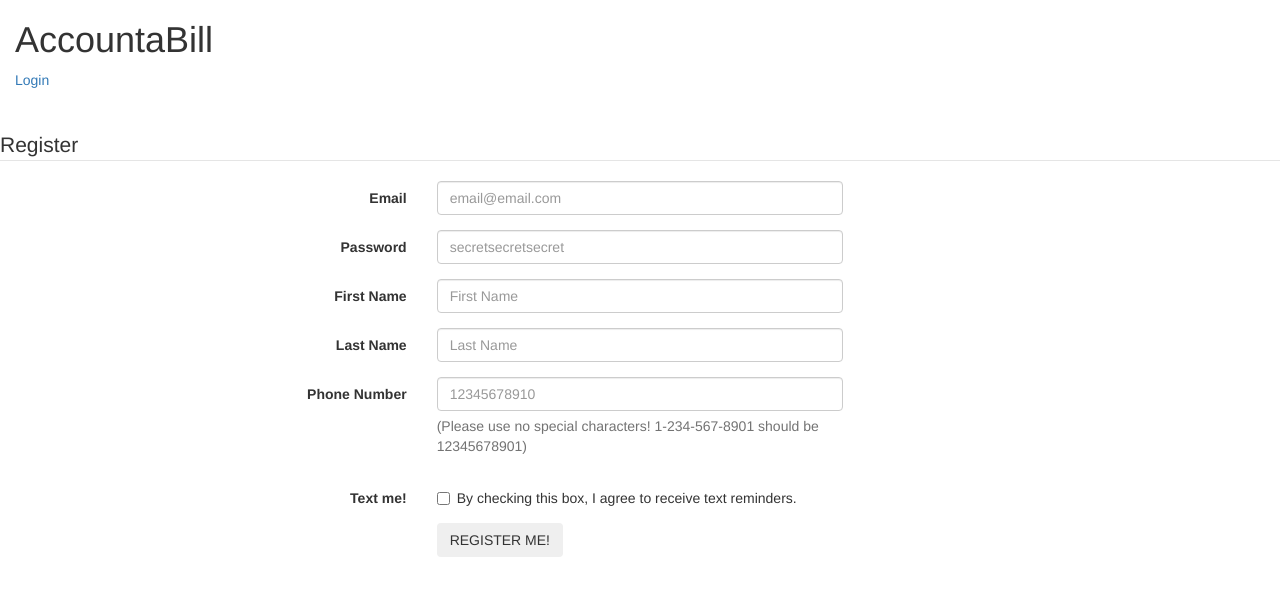
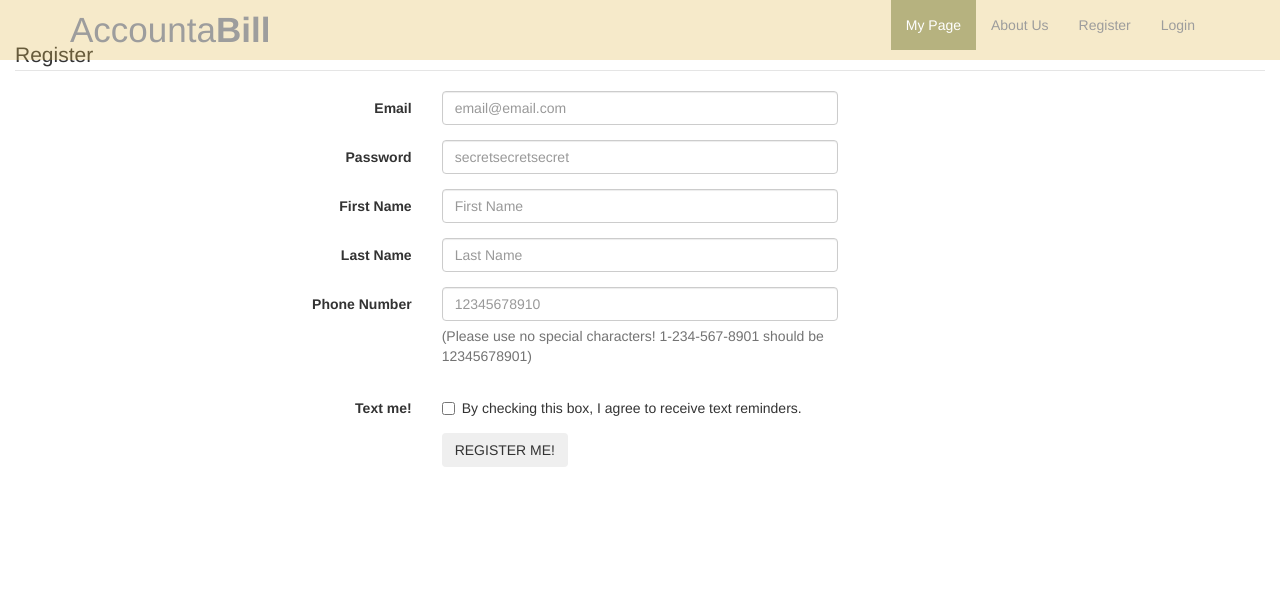
Before and after one commit to that-danya/AccountaBill, a Flask app: page /register in a window 1280 px wide. Shown: the top 596 px of the page. Run offline with Flask 2, Linux system fonts and the light colour scheme; some libraries are stand-ins or nearby versions.

Commit message:
Nav Bar Added.

```diff
--- a/static/css/my-css.css
+++ b/static/css/my-css.css
@@ -101,3 +101,56 @@ html {
   position: absolute;
   top: 0; left: 0; bottom: 0; right: 0;
 }
+
+/*CSS for nav bar*/
+.opaque-navbar {
+    background-color: rgba(0,0,0,0.5);
+  /* Transparent = rgba(0,0,0,0) / Translucent = (0,0,0,0.5)  */
+    height: 60px;
+    border-bottom: 0px;
+    transition: background-color .5s ease 0s;
+}
+
+.opaque-navbar.opaque {
+    background-color: green;
+    height: 60px;
+    transition: background-color .5s ease 0s;
+}
+
+ul.dropdown-menu {
+    background-color: green;
+}
+
+
+@media (max-width: 992px) {
+  body
+  {
+    background: green;
+  }
+  .opaque-navbar {
+    background-color: green;
+    height: 60px;
+    transition: background-color .5s ease 0s;
+}
+
+}
+
+.navbar-inverse .navbar-nav>.active>a, .navbar-inverse .navbar-nav>.active>a:focus, .navbar-inverse .navbar-nav>.active>a:hover {
+    color: #fff;
+    background-color: #b6b27f;
+}
+
+.opaque-navbar {
+    background-color: rgba(225,185,81, 0.3);
+    height: 60px;
+    border-bottom: 0px;
+    transition: background-color .5s ease 0s;
+}
+
+.navbar-brand {
+    float: left;
+    height: 50px;
+    padding: 15px 15px;
+    font-size: 35px;
+    line-height: 30px;
+}
--- /dev/null
+++ b/static/js/nav.js
@@ -0,0 +1,8 @@
+$(window).scroll(function() {
+    if($(this).scrollTop() > 50)  /*height in pixels when the navbar becomes non opaque*/
+    {
+        $('.opaque-navbar').addClass('opaque');
+    } else {
+        $('.opaque-navbar').removeClass('opaque');
+    }
+});
--- a/templates/base2.html
+++ b/templates/base2.html
@@ -1,24 +1,47 @@
 {% extends 'base.html' %}
 
+{% block script_for_page %}
+  <script src="/static/js/nav.js"></script>
+{% endblock %}
+
+
 {% block base2 %}
+<div class="navbar navbar-inverse navbar-fixed-top opaque-navbar">
+  <div class="container">
+    <div class="navbar-header">
+      <button type="button" class="navbar-toggle" data-toggle="collapse" data-target="#navMain">
+  <span class="glyphicon glyphicon-chevron-right" style="color:white;"></span>
+
+  </button>
+      <a class="navbar-brand" href="/">Accounta<b>Bill</b></a>
+    </div>
+    <div class="collapse navbar-collapse" id="navMain">
+      <ul class="nav navbar-nav pull-right">
+        <li class="active"><a href="/">My Page</a></li>
+        <li><a href="#">About Us</a></li>
+        {% if "user_id" in session %}
+        <li><a href="/carrot">Create a New goal</a></li>
+        <li><a href="/logout">Logout</a></li>
+        <li><a href="/user/{{session['user_id']}}">My Page</a></li>
+        {% else %}
+        <li><a href="/register">Register</a></li>
+        <li><a href="/login">Login</a></li>
+        {% endif %}
+      </ul>
+    </div>
+  </div>
+</div>
+
+
 <div class='container-fluid'>
-<h1>AccountaBill</h1>
-{% if "user_id" in session %}
-    <a href="/carrot">Create a Goal</a>
-    <a href="/logout">Logout</a>
-    <a href="/user/{{session['user_id']}}">My Page</a>
-{% else %}
-    <a href="/login">Login</a>
-{% endif %}
-
 {% for flash in get_flashed_messages() %}
   {{ flash }}
 {% endfor %}
 </div>
-
+<div class='container-fluid'>
 {% block content %}
 HI!
 {% endblock %}
-
+</div>
 
 {% endblock %}
```
Also changed, not shown: templates/user.html (+12 -5 lines).
